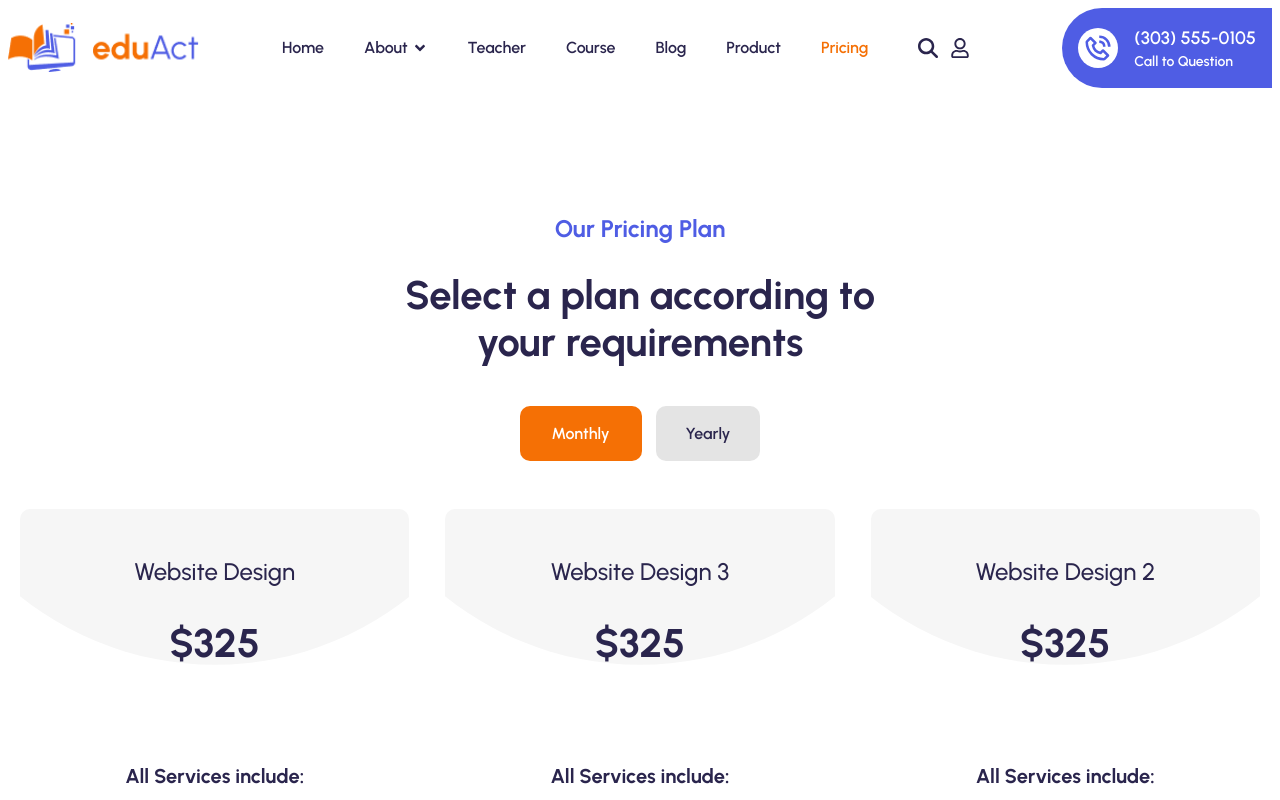
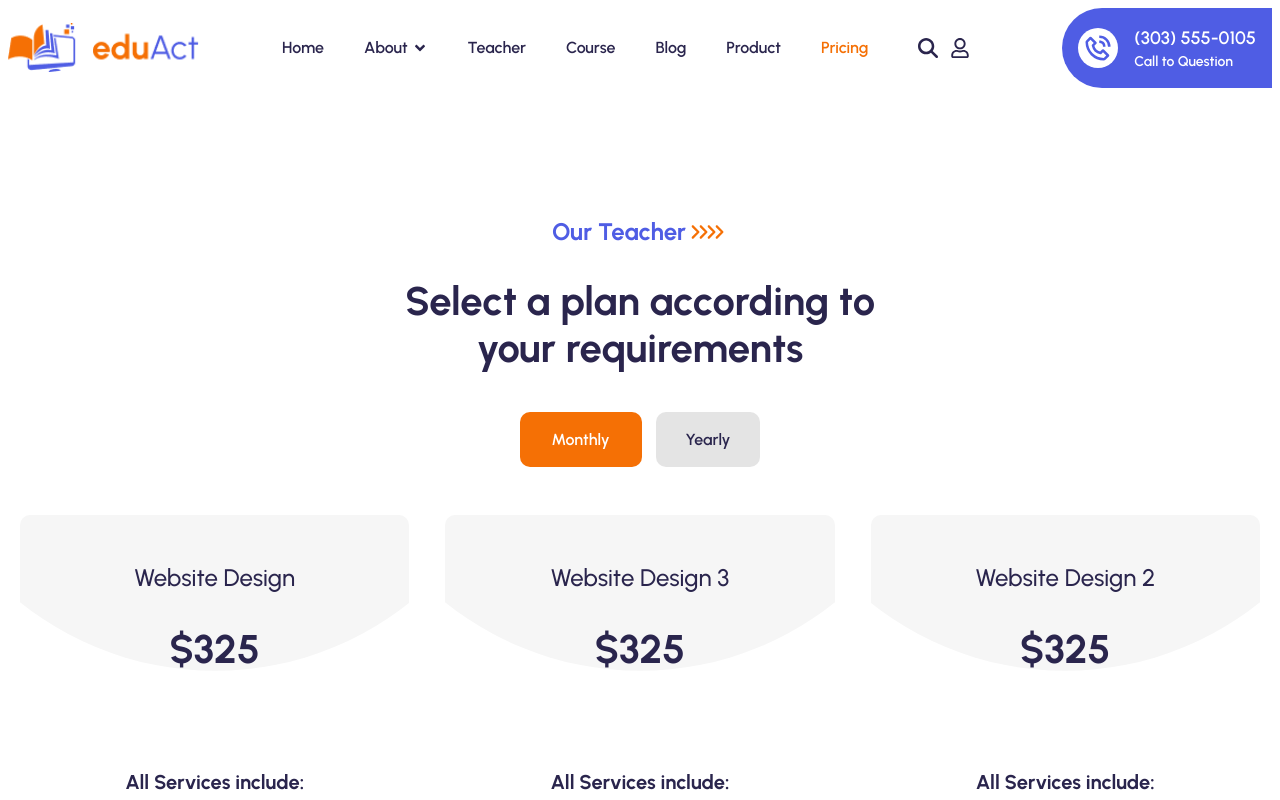
Before and after one commit to Mohammad-Nadil/ebt-eduact, a React (Vite) app: page /pricing in a window 1280 px wide. Shown: the top 800 px of the page. Built offline with nearby package versions, Linux system fonts and the light colour scheme; a web font is replaced by a local one.

Commit message:
pricing page

```diff
--- a/src/pages/Pricing.jsx
+++ b/src/pages/Pricing.jsx
@@ -5,11 +5,20 @@ import { useTheme } from "../context/ThemeContext";
 import { FaCheck } from "react-icons/fa";
 import { FaArrowRightLong } from "react-icons/fa6";
 import { FaCheckCircle } from "react-icons/fa";
+import {
+  FaAngleRight,
+  FaFacebookF,
+  FaLinkedinIn,
+  FaYoutube,
+} from "react-icons/fa6";
+
 
 const Pricing = () => {
   const [billing, setBilling] = useState("monthly");
 
+
   const { theme } = useTheme();
+
 
   const plans = [
     {
@@ -32,6 +41,7 @@ const Pricing = () => {
     },
   ];
 
+
   return (
     <section
       className={` ${theme === "light" ? " bg-white" : "bg-primaryDark"}
@@ -39,12 +49,21 @@ const Pricing = () => {
       `}
     >
 
+
       <Container>
         <div className="py-30">
           <div className="mx-auto hedding text-center max-w-118">
-            <p className="text-[#4F5DE4] relative  font-bold font-urbanist text-[24px] leading-6.5  mb-7.5">
-              Our Pricing Plan
+            <div className="mb-7.5 heading mx-auto flex flex-col items-center  md:gap-y-3 font-bold leading-6.5">
+              <p className="text-[24px] sm:text-2xl text-primary flex items-center">
+                Our Teacher
+                <span className="flex items-center text-secondary -space-x-2.5 text-lg ">
+                  <FaAngleRight />
+                  <FaAngleRight />
+                  <FaAngleRight />
+                  <FaAngleRight />
+                </span>
               </p>
+            </div>
             <h2
               className={`mb-10 text-[#2A254D] font-bold font-urbanist text-[40px] leading-11.75 tracking-[0%] ${theme === "light" ? " bg-white" : "bg-primaryDark text-white"}`}
             >
@@ -53,8 +72,7 @@ const Pricing = () => {
             <div className="flex justify-center gap-3.5 mb-12">
               <button
                 onClick={() => setBilling("monthly")}
-                className={`py-[14.5px] px-8 rounded-[10px] font-semibold font-urbanist text-[16px] leading-6.5 ${
-                  billing === "monthly"
+                className={`py-[14.5px] px-8 rounded-[10px] font-semibold font-urbanist text-[16px] leading-6.5 ${billing === "monthly"
                   ? "bg-[#F57005] text-white"
                   : "bg-[#E4E4E4] text-[#2A254D]"
                   }`}
@@ -63,8 +81,7 @@ const Pricing = () => {
               </button>
               <button
                 onClick={() => setBilling("yearly")}
-                className={`py-[14.5px] px-7.5 rounded-[10px] font-semibold font-urbanist text-[16px] leading-6.5 ${
-                  billing === "yearly"
+                className={`py-[14.5px] px-7.5 rounded-[10px] font-semibold font-urbanist text-[16px] leading-6.5 ${billing === "yearly"
                   ? "bg-[#F57005] text-white"
                   : "bg-[#E4E4E4] text-[#2A254D]"
                   }`}
@@ -88,7 +105,7 @@ const Pricing = () => {
                   <p
                     className={` mb-12 lg:mb-22.5 font-urbanist font-bold text-[40px] leading-11.7 `}
                   >
-                  { billing === "monthly" ? plan.monthly : plan.yearly}
+                    {billing === "monthly" ? plan.monthly : plan.yearly}
                   </p>
                 </div>
                 <div className=" pricing-card flex flex-col gap-7.5 pb-10 border-b border-[#E4E4E4]">
@@ -137,4 +154,5 @@ const Pricing = () => {
   );
 };
 
+
 export default Pricing;
```
Also changed, not shown: 1 other file (tests, documents, lock files or other folders). Lines whose indentation alone changed are shown as unchanged.
